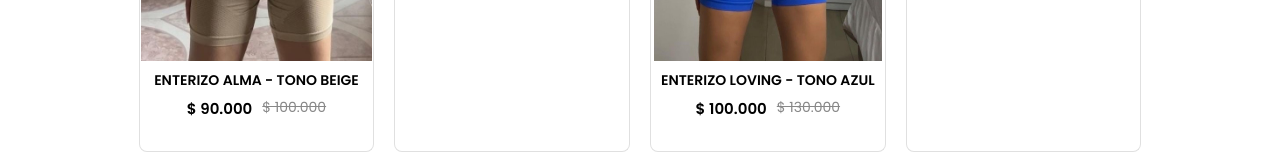
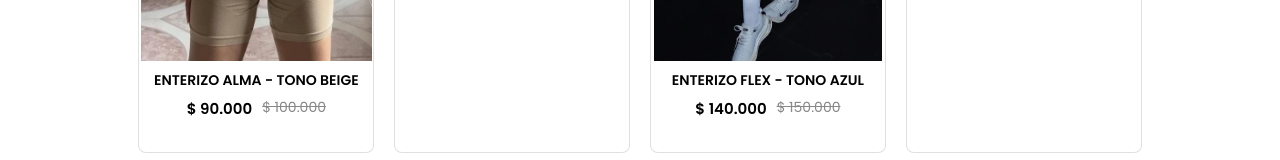
Before and after one commit to luis13xd/arual, a React (Create React App) app: page /product/101 in a window 1280 px wide. Shown: the part 1541-1701 px from the top of the page. Built offline with nearby package versions, Linux system fonts and the light colour scheme.

Commit message:
sctuamos producto de recomendados

```diff
--- a/src/Components/Assets/data.js
+++ b/src/Components/Assets/data.js
@@ -1,6 +1,6 @@
 import enterizoalmabeige1 from "./enterizos/enterizoalmabeige2.jpeg";
 import enterizomagnusrojo1 from "./enterizos/enterizomagnusrojo1.jpeg";
-import enterizolovingazul1 from "./enterizos/enterizolovingazul1.jpeg";
+import enterizoflexazul1 from "./enterizos/enterizoflexazul1.jpeg";
 import enterizoflowerrosado1 from "./enterizos/enterizoflowerrosado1.jpeg";
 
 let data_product = [
@@ -20,13 +20,13 @@ let data_product = [
     new_price: 110000,
     old_price: 130000,
   },
-  {
-    id: 130,
-    name: "ENTERIZO LOVING - TONO AZUL",
+{
+    id: 106,
+    name: "ENTERIZO FLEX - TONO AZUL",
     category: "enterizos",
-    image: enterizolovingazul1,
-    new_price: 100000,
-    old_price: 130000,
+    image: enterizoflexazul1,
+    new_price: 140000,
+    old_price: 150000,
   },
   {
     id: 120,
```
Also changed, not shown: 1 other file (tests, documents, lock files or other folders).
